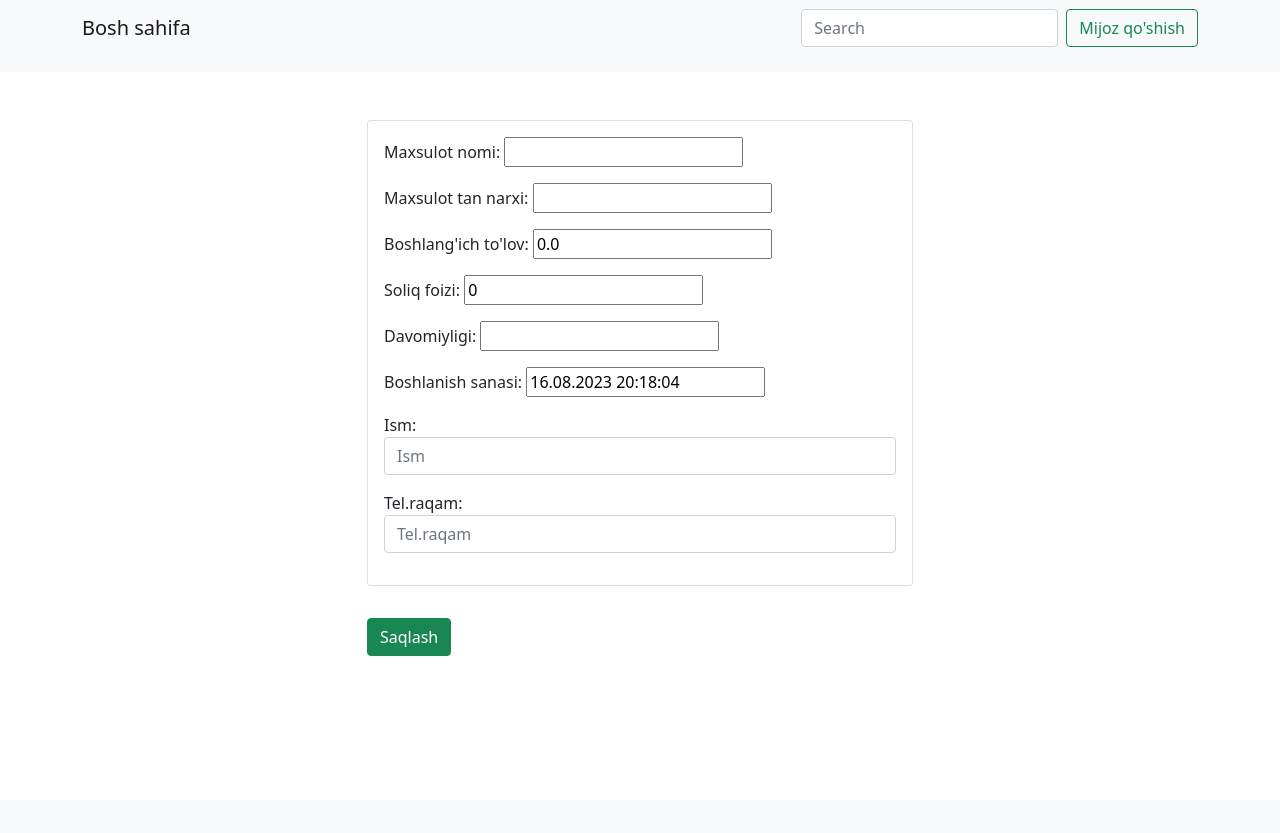
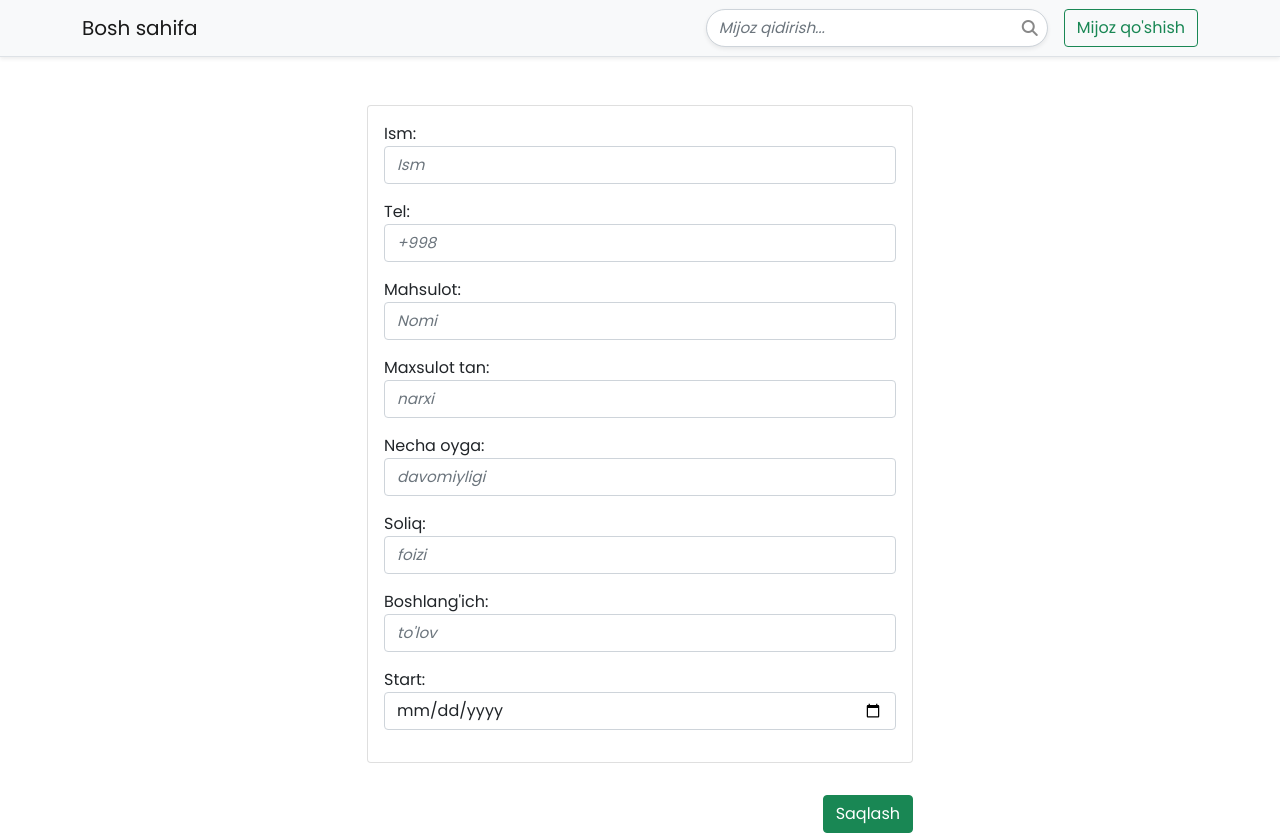
Before and after one commit to Abdulvoris101/AutoNasiya, a Django app: page /account/ in a window 1280 px wide. Before the commit the page ends 656 px from the top, so only its background shows below. Run offline with Django 4.2, Linux system fonts and the light colour scheme.

Commit message:
Add: added fully admin user dashboard

```diff
--- a/assets/style.css
+++ b/assets/style.css
@@ -0,0 +1,85 @@
+/* Google Fonts - Poppins */
+@import url("https://fonts.googleapis.com/css2?family=Poppins:wght@300;400;500;600&display=swap");
+
+* {
+
+  font-family: "Poppins", sans-serif;
+}
+
+
+.form-control:focus {
+  box-shadow: none;
+}
+
+.form-control-underlined {
+  border-width: 0;
+  border-bottom-width: 1px;
+  border-radius: 0;
+  padding-left: 0;
+}
+
+.form-control::placeholder {
+  font-size: 0.95rem;
+  color: #aaa;
+  font-style: italic;
+}
+
+
+.message-container {
+  background-color: #fff;
+  padding: 20px;
+  border-radius: 10px;
+  text-align: center;
+  margin-top: 10%;
+}
+
+.icon {
+  font-size: 48px;
+  color: #d3d3d3;
+  margin-bottom: 20px;
+}
+
+.message {
+  font-size: 18px;
+  color: #333;
+  margin-bottom: 10px;
+}
+
+.back-link {
+  text-decoration: none;
+  color: #007bff;
+  transition: color 0.2s;
+}
+
+.back-link:hover {
+  color: #0056b3;
+}
+
+
+.search-container {
+  display: flex;
+  align-items: center;
+}
+
+.search-input-container {
+  position: relative;
+  display: flex;
+  align-items: center;
+}
+
+.search-input {
+  padding-right: 40px; /* Space for icon */
+  border-radius: 20px;
+}
+
+.search-icon {
+  position: absolute;
+  right: 10px;
+  top: 50%;
+  transform: translateY(-50%);
+  color: #888;
+}
+
+.search-button {
+  margin-left: 10px;
+}
--- a/authapp/forms.py
+++ b/authapp/forms.py
@@ -1,40 +1,51 @@
 from django import forms
 
 from .models import ProductPurchase
-
-# class CustomerForm(forms.ModelForm):
-#     class Meta:
-#         model = Customer
-#         exclude = ("password", )
-
-#         widgets = {
-#             "checkId": forms.TextInput(attrs={
-#                 "placeholder": "CheckId",
-#                 "class": "form-control",
-#             }),
-#             "firstName": forms.TextInput(attrs={
-#                 "placeholder": "Ism",
-#                 "class": "form-control",
-#             }),
-#             "phoneNumber": forms.TextInput(attrs={
-#                 "placeholder": "Tel.raqam",
-#                 "class": "form-control",
-#             })
-#         }
-
 
 
 class ProductPurchaseForm(forms.ModelForm):
     class Meta:
         model = ProductPurchase
         exclude = ("customer", "amountOfMonth", "nextPaymentAmount", "totalPrice", "status", "finishedAt")
+        fields=['firstName', 'phoneNumber', 'productName', 'costProduct', 'duration', 'taxRate', 'startingFee', 'startedAt',]
 
 
     firstName = forms.CharField(label="Ism", max_length=255, widget=forms.TextInput(attrs={
         "placeholder": "Ism",
         "class": "form-control",
     }))
-    phoneNumber = forms.CharField(label="Tel.raqam", max_length=255, widget=forms.TextInput(attrs={
-        "placeholder": "Tel.raqam",
+    phoneNumber = forms.CharField(label="Tel", max_length=255, widget=forms.NumberInput(attrs={
+        "placeholder": "+998",
         "class": "form-control",
     }))
+
+    productName = forms.CharField(label="Mahsulot", widget=forms.TextInput(attrs={
+        "placeholder": "Nomi",
+        "class": "form-control",
+    }))
+
+    costProduct = forms.FloatField(label="Maxsulot tan", widget=forms.NumberInput(attrs={
+        "placeholder": "narxi",
+        "class": "form-control",
+    }))
+
+
+    startingFee = forms.IntegerField(label="Boshlang'ich", widget=forms.NumberInput(attrs={
+        "placeholder": "to'lov",
+        "class": "form-control",
+    }))
+
+    taxRate = forms.IntegerField(label="Soliq", widget=forms.NumberInput(attrs={
+        "placeholder": "foizi",
+        "class": "form-control",
+    }))
+
+    duration = forms.IntegerField(label="Necha oyga", widget=forms.NumberInput(attrs={
+        "placeholder": "davomiyligi",
+        "class": "form-control",
+    }))
+
+    startedAt = forms.DateTimeField(label="Start", input_formats=['%Y-%m-%d %H:%M:%S'], widget=forms.DateInput(attrs={
+        'type': 'date',
+        "class": "form-control",
+    }))
--- a/authapp/views.py
+++ b/authapp/views.py
@@ -1,33 +1,48 @@
-from django.shortcuts import render, get_object_or_404
-from django.views.generic import CreateView
+from django.shortcuts import render, get_object_or_404, redirect
 from .forms import ProductPurchaseForm
+from core.forms import PaymentForm
 from django.views.generic.edit import FormView
 from .models import Customer, ProductPurchase
+from django.db.models import Q
+from core.models import Payment
 import shortuuid
 
+def login(request):
+    return render(request, "accounts/autorization/login.html")
 
 def index(request):
     customer = Customer.objects.all()
-    return render(request, "index.html",  {'customer': customer})
+
+    query = request.GET.get('q')  # Get the search query from the URL parameter
+    if query:
+        results = Customer.objects.filter(
+            Q(firstName__icontains=query) |  # Search by firstName
+            Q(phoneNumber__icontains=query) |  # Search by phoneNumber
+            Q(checkId__icontains=query)  # Search by checkId
+        )
+    else:
+        results = []
+
+    context = {
+        'query': query,
+        'results': results,
+        'customer': customer
+    }
 
 
+    return render(request, "index.html", context)
 
 
 class CustomerCreateView(FormView):
     template_name = "accounts/customerCreate.html"
     success_url = "/"
     form_class  = ProductPurchaseForm
-
     def form_valid(self, form):
-        # Create the customer
-
         customer = Customer.objects.create(
             firstName=form.cleaned_data['firstName'],
             phoneNumber=form.cleaned_data['phoneNumber'],
-            password=shortuuid.uuid(),  # You need to set the password here
+            password=shortuuid.uuid(),
         )
-
-        # Create the product purchase
         product_purchase = form.save(commit=False)
         product_purchase.customer = customer
         product_purchase.save()
@@ -35,11 +50,34 @@ class CustomerCreateView(FormView):
         return super().form_valid(form)
 
 
-def customerDetail(request, item_id):
 
-    items = ProductPurchase.objects.filter(pk=item_id)
+
+
+def customerDetail(request, pk):
+    product = ProductPurchase.objects.filter(pk=pk)
+
+    item = get_object_or_404(ProductPurchase, pk=pk)
+    payment = Payment.objects.filter(productPurchase=item)
+
+    payment_count = payment.count()
+
+    if request.method == 'POST':
+        form = PaymentForm(request.POST)
+        if form.is_valid():
+            product = form.save(commit=False)
+            product.productPurchase = item
+            product.save()
+
+            return redirect('index')  # Replace 'index' with your desired URL name
+    else:
+        form = PaymentForm()
 
     context = {
-        'items': items
+        'item': item,
+        'payment': payment,
+        'form': form,
+        'product': product,
+        'payment_count' : payment_count
     }
+
     return render(request, "accounts/customerDetail.html", context)
--- a/autonasiya/urls.py
+++ b/autonasiya/urls.py
@@ -1,12 +1,12 @@
 from django.contrib import admin
 from django.urls import path
-from authapp.views import index, customerDetail, CustomerCreateView
+from authapp.views import index, customerDetail, CustomerCreateView, login
 
 urlpatterns = [
     path('admin/', admin.site.urls),
     path('', index, name="index"),
+    # path('profile/', index, name="index"),
+    path('customer-detail/<int:pk>/', customerDetail, name="customer-detail"),
+    path('account/', CustomerCreateView.as_view(), name="account"),
 
-
-    path('customer-detail/<int:item_id>/', customerDetail, name="customer-detail"),
-    path('account/', CustomerCreateView.as_view(), name="account")
 ]
--- /dev/null
+++ b/templates/accounts/autorization/login.html
@@ -0,0 +1 @@
+dbdfb
--- a/templates/accounts/customerCreate.html
+++ b/templates/accounts/customerCreate.html
@@ -6,63 +6,21 @@
 <div class="container mt-5">
     <div class="row">
         <div class="col-lg-3"></div>
-
         <div class="col-lg-6">
-
-
             <form method="POST" action="">
                 {% csrf_token %}
-
-
                 <div class="card mb-3">
                     <div class="card-body">
                         {{ form.as_p }}
-
-                        <!-- <div class="input-group mb-4">
-                            {{ form.firstName.errors }}
-                            {{ form.firstName }}
-                        </div>
-
-                        <div class="input-group mb-4">
-                            {{ form.checkId.errors }}
-                            {{ form.checkId }}
-                        </div>
-                        <div class="input-group mb-4">
-                            {{ form.phoneNumber.errors }}
-                            {{ form.phoneNumber }}
-                        </div> -->
                     </div>
                 </div>
-
-                <button class="btn mt-3 btn-success">Saqlash</button>
-
+                <div class="d-flex justify-content-end">
+                    <button class="btn btn-success mt-3">Saqlash</button>
+                </div>
             </form>
-
-<!--
-            <div class="col-lg-6">
-                <div class="input-group mb-4">
-                    <input type="text" class="form-control" placeholder="Boshlangich to'lov" aria-label="Username" aria-describedby="basic-addon1">
-                </div>
-
-                <div class="input-group mb-4">
-                    <input type="text" class="form-control" placeholder="Nechanchi To'lov" aria-label="Username" aria-describedby="basic-addon1">
-                </div>
-
-                <div class="input-group mb-4">
-                    <input type="text" class="form-control" placeholder="Barcha To'lov" aria-label="Username" aria-describedby="basic-addon1">
-                </div>
-
-                <div class="input-group mb-4">
-                    <input type="text" class="form-control" placeholder="Tel" aria-label="Username" aria-describedby="basic-addon1">
-                </div>
-                <div class="d-flex">
-                    <button class="ms-auto btn btn-success ml-auto">Saqlash</button>
-                </div>
-            </div> -->
-
         </div>
     </div>
-
 </div>
 
+
 {% endblock %}
--- a/templates/layouts/base.html
+++ b/templates/layouts/base.html
@@ -10,21 +10,29 @@
   <link rel="stylesheet" href="{% static 'style.css' %}">
   <link href="https://cdn.jsdelivr.net/npm/bootstrap@5.0.2/dist/css/bootstrap.min.css" rel="stylesheet"
     integrity="sha384-EVSTQN3/azprG1Anm3QDgpJLIm9Nao0Yz1ztcQTwFspd3yD65VohhpuuCOmLASjC" crossorigin="anonymous">
+
+  <link rel="stylesheet" href="https://cdnjs.cloudflare.com/ajax/libs/font-awesome/6.4.2/css/all.min.css" integrity="sha512-z3gLpd7yknf1YoNbCzqRKc4qyor8gaKU1qmn+CShxbuBusANI9QpRohGBreCFkKxLhei6S9CQXFEbbKuqLg0DA==" crossorigin="anonymous" referrerpolicy="no-referrer" />
+
 </head>
 
 <body>
 
 
 
-  <nav class="navbar navbar-expand-lg navbar-light bg-light d-none d-md-block">
+  <nav class="navbar navbar-expand-lg navbar-light bg-light d-none d-md-block border-bottom shadow-sm">
     <div class="container">
 
 
       <a class="navbar-brand" href="{% url 'index' %}">Bosh sahifa</a>
       <div class="d-flex">
-        <form class="d-flex">
-          <input class="form-control me-2" type="search" placeholder="Search" aria-label="Search">
+
+        <form method="GET" action="" class="d-flex search-container">
+          <div class="search-input-container me-3">
+              <input class="form-control rounded-pill shadow-sm search-input" type="text" placeholder="Mijoz qidirish..." aria-label="Search" name="q" value="{% if query %}{{ query }}{% endif %}" autocomplete="off">
+              <i class="fas fa-search search-icon"></i>
+          </div>
         </form>
+
         <a href="{% url 'account' %}"><button class="btn btn-outline-success">Mijoz qo'shish</button></a>
 
       </div>
@@ -32,24 +40,20 @@
     </div>
   </nav>
 
-
-  <nav class="navbar navbar-expand-lg navbar-light bg-light">
-    <div class="container">
-
-      <div class="d-block d-md-none">
-        <div class="d-flex">
-          <a class="navbar-brand" href="{% url 'index' %}">Bosh sahifa</a>
-
-          <input class="form-control me-2" type="search" placeholder="Search" aria-label="Search">
-
-          <a href="{% url 'account' %}"><button class="btn btn-outline-success">Qo'shish</button></a>
-        </div>
-      </div>
+  <div class="d-block d-md-none">
+    <nav class="navbar navbar-expand-lg navbar-light bg-light">
+      <div class="container">
+          <a class="navbar-brand text-dark" href="{% url 'index' %}">Bosh sahifa</a>
 
 
-    </div>
-  </nav>
-
+          <ul class="navbar-nav ml-auto">
+              <li class="nav-item">
+                  <a class="nav-link text-dark" href="{% url 'account' %}"><button class="btn btn-outline-success">Mijoz qo'shish</button></a>
+              </li>
+          </ul>
+      </div>
+    </nav>
+  </div>
   {% block content %}{% endblock %}
 
 
```
Also changed, not shown: core/forms.py (added, +18 -0 lines), templates/accounts/customerDetail.html (+45 -30 lines), templates/index.html (+48 -2 lines), templates/search/search.html (added, +25 -0 lines), authapp/migrations/0028_alter_customer_checkid.py (added).
